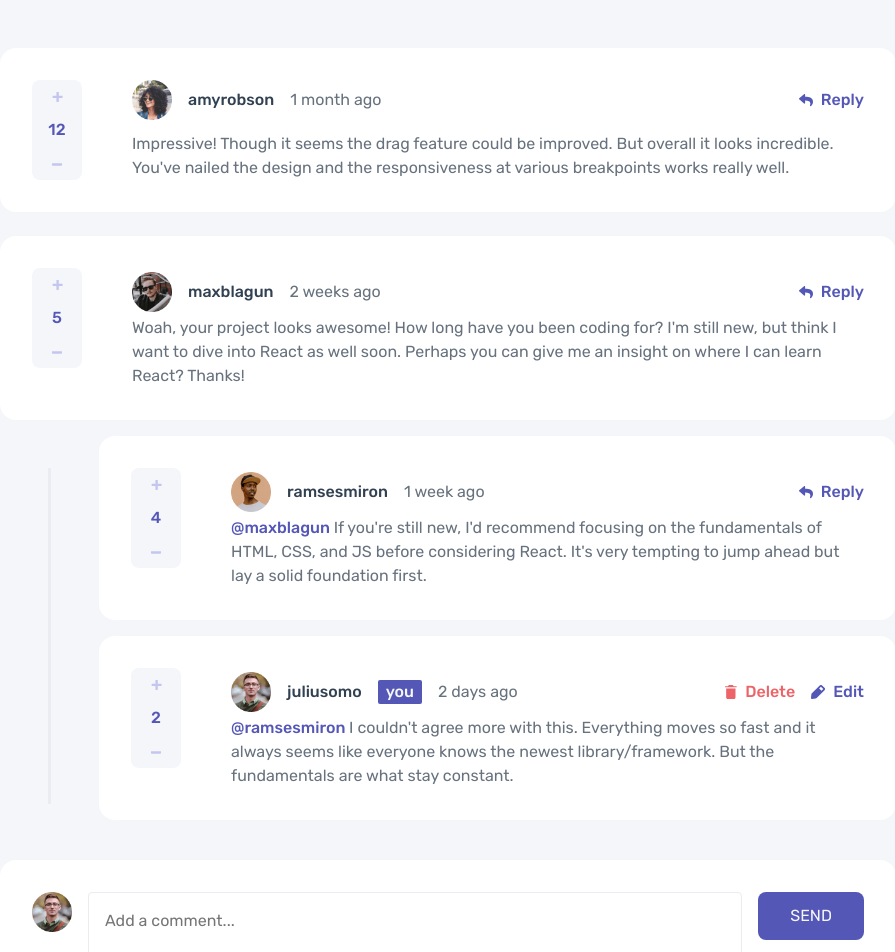
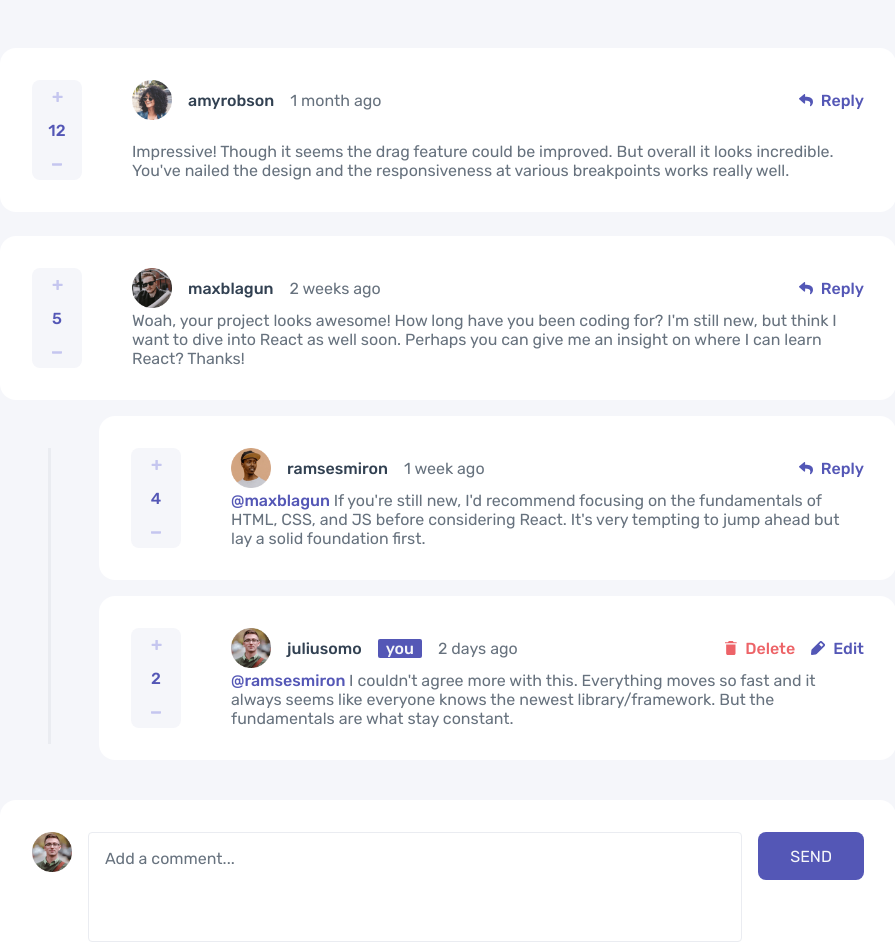
Before and after one commit to oOOoutsiderOOo/frontend-mentor-interactive-comments-section, a Next.js app: page / in a window 1280 px wide. Shown: the top 952 px of the page, without its empty margins (192-1087 px from the left). Built offline with nearby package versions, Linux system fonts and the light colour scheme.

Commit message:
added css reset

```diff
--- a/src/styles/globals.css
+++ b/src/styles/globals.css
@@ -1,78 +1,91 @@
 @import url("https://fonts.googleapis.com/css2?family=Rubik:wght@400;500;700&display=swap");
 
-/* Box sizing rules */
+/***
+    The new CSS reset - version 1.7.3 (last updated 7.8.2022)
+    GitHub page: https://github.com/elad2412/the-new-css-reset
+***/
+
+/*
+    Remove all the styles of the "User-Agent-Stylesheet", except for the 'display' property
+    - The "symbol *" part is to solve Firefox SVG sprite bug
+ */
+*:where(:not(html, iframe, canvas, img, svg, video, audio):not(svg *, symbol *)) {
+    all: unset;
+    display: revert;
+}
+
+/* Preferred box-sizing value */
 *,
 *::before,
 *::after {
     box-sizing: border-box;
 }
 
-/* Remove default margin */
-body,
-h1,
-h2,
-h3,
-h4,
-p,
-figure,
-blockquote,
-dl,
-dd {
-    margin: 0;
+/* Reapply the pointer cursor for anchor tags */
+a,
+button {
+    cursor: revert;
 }
 
-/* Remove list styles on ul, ol elements with a list role, which suggests default styling will be removed */
-ul[role="list"],
-ol[role="list"] {
+/* Remove list styles (bullets/numbers) */
+ol,
+ul,
+menu {
     list-style: none;
 }
 
-/* Set core root defaults */
-html:focus-within {
-    scroll-behavior: smooth;
+/* For images to not be able to exceed their container */
+img {
+    max-width: 100%;
 }
 
-/* Set core body defaults */
-body {
-    min-height: 100vh;
-    text-rendering: optimizeSpeed;
-    line-height: 1.5;
+/* removes spacing between cells in tables */
+table {
+    border-collapse: collapse;
 }
 
-/* A elements that don't have a class get default styles */
-a:not([class]) {
-    text-decoration-skip-ink: auto;
+/* Safari - solving issue when using user-select:none on the <body> text input doesn't working */
+input,
+textarea {
+    -webkit-user-select: auto;
 }
 
-/* Make images easier to work with */
-img,
-picture {
-    max-width: 100%;
-    display: block;
+/* revert the 'white-space' property for textarea elements on Safari */
+textarea {
+    white-space: revert;
 }
 
-/* Inherit fonts for inputs and buttons */
-input,
-button,
-textarea,
-select {
-    font: inherit;
+/* minimum style to allow to style meter element */
+meter {
+    -webkit-appearance: revert;
+    appearance: revert;
 }
 
-/* Remove all animations, transitions and smooth scroll for people that prefer not to see them */
-@media (prefers-reduced-motion: reduce) {
-    html:focus-within {
-        scroll-behavior: auto;
-    }
+/* reset default text opacity of input placeholder */
+::placeholder {
+    color: unset;
+}
 
-    *,
-    *::before,
-    *::after {
-        animation-duration: 0.01ms !important;
-        animation-iteration-count: 1 !important;
-        transition-duration: 0.01ms !important;
-        scroll-behavior: auto !important;
-    }
+/* fix the feature of 'hidden' attribute.
+   display:revert; revert to element instead of attribute */
+:where([hidden]) {
+    display: none;
+}
+
+/* revert for bug in Chromium browsers
+   - fix for the content editable attribute will work properly.
+   - webkit-user-select: auto; added for Safari in case of using user-select:none on wrapper element*/
+:where([contenteditable]:not([contenteditable="false"])) {
+    -moz-user-modify: read-write;
+    -webkit-user-modify: read-write;
+    overflow-wrap: break-word;
+    -webkit-line-break: after-white-space;
+    -webkit-user-select: auto;
+}
+
+/* apply back the draggable feature - exist only in Chromium and Safari */
+:where([draggable="true"]) {
+    -webkit-user-drag: element;
 }
 
 button {
@@ -266,10 +279,12 @@
 
 textarea {
     width: 100%;
+    border: 1px solid var(--clr-ntrl-gray);
     border-color: var(--clr-ntrl-gray);
     border-radius: 0.25rem;
     padding: 1rem;
     resize: none;
+    color: var(--clr-ntrl-blue-gr);
 }
 
 .send {
```
